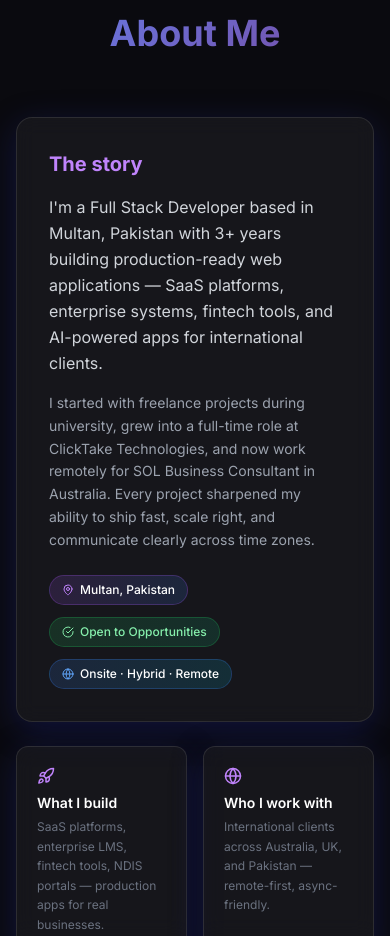
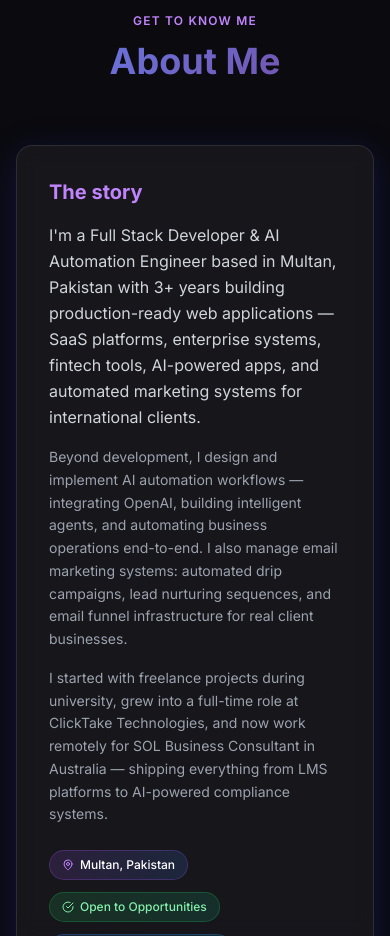
Before and after one commit to aliahmad-qari/muhammad-ali-ahmad-portfolio, a Next.js app: page / in a window 390 px wide. Shown: the part 1064-2000 px from the top of the page. Built offline with nearby package versions, Linux system fonts and the light colour scheme.

Commit message:
update the design and text

```diff
--- a/app/components/About.tsx
+++ b/app/components/About.tsx
@@ -1,9 +1,11 @@
 'use client'
-import { MapPin, Globe, CheckCircle, Rocket, Coffee, Heart } from 'lucide-react'
+import { MapPin, Globe, CheckCircle, Rocket, Coffee, Heart, Bot, Mail } from 'lucide-react'
 import { useIntersectionObserver } from '../hooks/useIntersectionObserver'
 
 const highlights = [
   { icon: <Rocket size={18} />, title: 'What I build', desc: 'SaaS platforms, enterprise LMS, fintech tools, NDIS portals — production apps for real businesses.' },
+  { icon: <Bot size={18} />, title: 'AI & Automation', desc: 'AI agents, OpenAI integrations, n8n/Make workflows, and intelligent business automation pipelines.' },
+  { icon: <Mail size={18} />, title: 'Email Marketing', desc: 'Automated email campaigns, drip sequences, list management, and marketing funnel systems.' },
   { icon: <Globe size={18} />, title: 'Who I work with', desc: 'International clients across Australia, UK, and Pakistan — remote-first, async-friendly.' },
   { icon: <Coffee size={18} />, title: 'How I work', desc: 'Clean architecture, CI/CD, proper docs. I treat your codebase like I\'ll maintain it forever.' },
   { icon: <Heart size={18} />, title: 'What drives me', desc: 'I get the most satisfaction shipping something real that solves a real problem — not just demos.' },
@@ -13,6 +15,7 @@ const coreStack = [
   { label: 'React / Next.js', level: 95 },
   { label: 'Node.js / Express', level: 92 },
   { label: 'MongoDB / SQL', level: 88 },
+  { label: 'AI Integration & Automation', level: 85 },
   { label: 'TypeScript', level: 85 },
   { label: 'AWS / DevOps', level: 75 },
 ]
@@ -35,10 +38,13 @@ export default function About() {
             <div className="glass p-8 rounded-2xl">
               <h3 className="text-xl font-bold mb-4 text-purple-400">The story</h3>
               <p className="text-gray-300 leading-relaxed text-base mb-4">
-                I'm a Full Stack Developer based in Multan, Pakistan with 3+ years building production-ready web applications — SaaS platforms, enterprise systems, fintech tools, and AI-powered apps for international clients.
+                I'm a Full Stack Developer & AI Automation Engineer based in Multan, Pakistan with 3+ years building production-ready web applications — SaaS platforms, enterprise systems, fintech tools, AI-powered apps, and automated marketing systems for international clients.
+              </p>
+              <p className="text-gray-400 leading-relaxed text-sm mb-4">
+                Beyond development, I design and implement AI automation workflows — integrating OpenAI, building intelligent agents, and automating business operations end-to-end. I also manage email marketing systems: automated drip campaigns, lead nurturing sequences, and email funnel infrastructure for real client businesses.
               </p>
               <p className="text-gray-400 leading-relaxed text-sm">
-                I started with freelance projects during university, grew into a full-time role at ClickTake Technologies, and now work remotely for SOL Business Consultant in Australia. Every project sharpened my ability to ship fast, scale right, and communicate clearly across time zones.
+                I started with freelance projects during university, grew into a full-time role at ClickTake Technologies, and now work remotely for SOL Business Consultant in Australia — shipping everything from LMS platforms to AI-powered compliance systems.
               </p>
 
               <div className="flex flex-wrap gap-3 mt-6">
@@ -54,11 +60,23 @@ export default function About() {
               </div>
             </div>
 
-            {/* 4 personality highlights */}
+            {/* 6 personality highlights in 3×2 grid */}
             <div className="grid grid-cols-2 gap-4">
               {highlights.map((h, i) => (
-                <div key={i} className="glass p-5 rounded-xl group hover:bg-purple-500/5 transition-colors animate-on-scroll" style={{ animationDelay: `${i * 0.08}s` }}>
-                  <div className="text-purple-400 mb-2 group-hover:text-cyan-400 transition-colors">{h.icon}</div>
+                <div
+                  key={i}
+                  className={`glass p-5 rounded-xl group hover:bg-purple-500/5 transition-colors animate-on-scroll ${
+                    i === 1 ? 'border border-cyan-500/20 hover:border-cyan-500/40' :
+                    i === 2 ? 'border border-pink-500/20 hover:border-pink-500/40' :
+                    'border border-white/5'
+                  }`}
+                  style={{ animationDelay: `${i * 0.08}s` }}
+                >
+                  <div className={`mb-2 transition-colors ${
+                    i === 1 ? 'text-cyan-400 group-hover:text-cyan-300' :
+                    i === 2 ? 'text-pink-400 group-hover:text-pink-300' :
+                    'text-purple-400 group-hover:text-cyan-400'
+                  }`}>{h.icon}</div>
                   <p className="text-sm font-semibold mb-1">{h.title}</p>
                   <p className="text-xs text-gray-500 leading-relaxed">{h.desc}</p>
                 </div>
@@ -88,7 +106,7 @@ export default function About() {
               </div>
             </div>
 
-            {/* What I'm currently doing */}
+            {/* Currently card */}
             <div className="glass p-8 rounded-2xl relative overflow-hidden">
               <div className="absolute top-0 right-0 w-48 h-48 bg-gradient-to-br from-purple-500/15 to-blue-500/15 rounded-full blur-3xl"></div>
               <div className="relative z-10">
@@ -100,10 +118,12 @@ export default function About() {
                   <h3 className="text-sm font-bold text-green-400 uppercase tracking-wider">Currently</h3>
                 </div>
                 <p className="text-gray-300 text-sm leading-relaxed mb-4">
-                  Full Stack Developer at <span className="text-purple-400 font-semibold">SOL Business Consultant</span> (Australia, Remote) — building enterprise LMS, NDIS compliance portals, and AI-powered business automation systems.
+                  Full Stack Developer & AI Automation Engineer at{' '}
+                  <span className="text-purple-400 font-semibold">SOL Business Consultant</span> (Australia, Remote) —
+                  building enterprise LMS, NDIS compliance portals, AI-powered automation systems, and email marketing pipelines.
                 </p>
                 <div className="flex flex-wrap gap-2">
-                  {['React.js', 'Next.js', 'Node.js', 'MongoDB', 'AWS', 'Tailwind CSS'].map((t) => (
+                  {['React.js', 'Next.js', 'Node.js', 'MongoDB', 'OpenAI', 'n8n', 'Email Marketing', 'AWS'].map((t) => (
                     <span key={t} className="px-2.5 py-1 bg-purple-500/10 border border-purple-500/20 rounded-full text-xs text-gray-300">
                       {t}
                     </span>
--- a/app/components/Hero.tsx
+++ b/app/components/Hero.tsx
@@ -61,7 +61,7 @@ export default function Hero() {
             </h1>
 
             <p className="text-lg text-gray-300 mb-3 animate-fadeIn" style={{ animationDelay: '0.6s', opacity: 0, animationFillMode: 'forwards' }}>
-              Building <span className="gradient-text font-semibold">Scalable Web & SaaS Applications</span> for international clients — React, Next.js, Node.js & MongoDB.
+              Building <span className="gradient-text font-semibold">Scalable Web & SaaS Applications</span> — and shipping <span className="text-cyan-400 font-semibold">AI Automation</span> & <span className="text-pink-400 font-semibold">Email Marketing</span> systems for international clients.
             </p>
 
             <div className="flex items-center gap-2 mb-8 text-gray-500 text-sm animate-fadeIn" style={{ animationDelay: '0.7s', opacity: 0, animationFillMode: 'forwards' }}>
--- a/app/components/Services.tsx
+++ b/app/components/Services.tsx
@@ -1,15 +1,80 @@
 'use client'
-import { Monitor, LayoutDashboard, Server, Bot, CreditCard, Settings2, Layers } from 'lucide-react'
+import { Monitor, LayoutDashboard, Server, Bot, CreditCard, Settings2, Layers, Mail, Workflow, BrainCircuit } from 'lucide-react'
 import { useIntersectionObserver } from '../hooks/useIntersectionObserver'
 
 const services = [
-  { icon: <Monitor size={32} />, title: 'Full Stack Development', desc: 'End-to-end web applications using React.js, Next.js, Node.js, Express.js, and MongoDB.', color: 'from-blue-500 to-cyan-500', iconColor: 'text-blue-400' },
-  { icon: <Layers size={32} />, title: 'SaaS Platforms', desc: 'Multi-tenant SaaS systems with subscription management, role-based access, and scalable architecture.', color: 'from-purple-500 to-pink-500', iconColor: 'text-purple-400' },
-  { icon: <LayoutDashboard size={32} />, title: 'Admin Dashboards', desc: 'Feature-rich admin panels with real-time data, analytics, charts, and user management.', color: 'from-green-500 to-emerald-500', iconColor: 'text-green-400' },
-  { icon: <Server size={32} />, title: 'REST APIs', desc: 'Secure, scalable, and well-documented REST APIs with JWT authentication and rate limiting.', color: 'from-orange-500 to-red-500', iconColor: 'text-orange-400' },
-  { icon: <Bot size={32} />, title: 'AI Integration', desc: 'Integrating AI/ML APIs, OpenAI, chatbots, and intelligent automation into web applications.', color: 'from-cyan-500 to-blue-500', iconColor: 'text-cyan-400' },
-  { icon: <CreditCard size={32} />, title: 'Payment Gateway Integration', desc: 'Stripe, PayPal, PayFast, and custom payment flows with webhooks and subscription billing.', color: 'from-yellow-500 to-orange-500', iconColor: 'text-yellow-400' },
-  { icon: <Settings2 size={32} />, title: 'Business Automation Systems', desc: 'Custom automation workflows, CRM integrations, and business process digitization.', color: 'from-indigo-500 to-purple-500', iconColor: 'text-indigo-400' },
+  {
+    icon: <Monitor size={32} />,
+    title: 'Full Stack Development',
+    desc: 'End-to-end web applications using React.js, Next.js, Node.js, Express.js, and MongoDB.',
+    color: 'from-blue-500 to-cyan-500',
+    iconColor: 'text-blue-400',
+    tag: null,
+  },
+  {
+    icon: <Layers size={32} />,
+    title: 'SaaS Platforms',
+    desc: 'Multi-tenant SaaS systems with subscription management, role-based access, and scalable architecture.',
+    color: 'from-purple-500 to-pink-500',
+    iconColor: 'text-purple-400',
+    tag: null,
+  },
+  {
+    icon: <BrainCircuit size={32} />,
+    title: 'AI Integration',
+    desc: 'OpenAI GPT, Claude, Gemini integrations — AI chatbots, document intelligence, smart search, and AI-powered features built directly into your web apps.',
+    color: 'from-violet-500 to-purple-500',
+    iconColor: 'text-violet-400',
+    tag: 'New',
+  },
+  {
+    icon: <Workflow size={32} />,
+    title: 'AI Automation Workflows',
+    desc: 'End-to-end business automation using n8n, Make (Integromat), and custom pipelines — inbox triage, report generation, data processing, and workflow orchestration.',
+    color: 'from-cyan-500 to-teal-500',
+    iconColor: 'text-cyan-400',
+    tag: 'New',
+  },
+  {
+    icon: <Mail size={32} />,
+    title: 'Email Marketing Systems',
+    desc: 'Automated drip campaigns, lead nurturing sequences, list segmentation, broadcast management, and full email funnel infrastructure for client businesses.',
+    color: 'from-pink-500 to-rose-500',
+    iconColor: 'text-pink-400',
+    tag: 'New',
+  },
+  {
+    icon: <LayoutDashboard size={32} />,
+    title: 'Admin Dashboards',
+    desc: 'Feature-rich admin panels with real-time data, analytics, charts, and user management.',
+    color: 'from-green-500 to-emerald-500',
+    iconColor: 'text-green-400',
+    tag: null,
+  },
+  {
+    icon: <Server size={32} />,
+    title: 'REST APIs',
+    desc: 'Secure, scalable, and well-documented REST APIs with JWT authentication and rate limiting.',
+    color: 'from-orange-500 to-red-500',
+    iconColor: 'text-orange-400',
+    tag: null,
+  },
+  {
+    icon: <CreditCard size={32} />,
+    title: 'Payment Gateway Integration',
+    desc: 'Stripe, PayPal, PayFast, and custom payment flows with webhooks and subscription billing.',
+    color: 'from-yellow-500 to-orange-500',
+    iconColor: 'text-yellow-400',
+    tag: null,
+  },
+  {
+    icon: <Settings2 size={32} />,
+    title: 'Business Automation Systems',
+    desc: 'Custom automation workflows, CRM integrations, and business process digitization.',
+    color: 'from-indigo-500 to-purple-500',
+    iconColor: 'text-indigo-400',
+    tag: null,
+  },
 ]
 
 export default function Services() {
@@ -21,7 +86,7 @@ export default function Services() {
         <div className="mb-16 animate-on-scroll">
           <p className="text-center text-xs font-semibold uppercase tracking-widest text-purple-400 mb-3">What I offer</p>
           <h2 className="text-4xl md:text-5xl font-bold text-center gradient-text">Services I Provide</h2>
-          <p className="text-center text-gray-400 mt-3 text-sm">Comprehensive development services for modern businesses</p>
+          <p className="text-center text-gray-400 mt-3 text-sm">Full-stack development · AI automation · Email marketing — all under one roof</p>
         </div>
 
         <div className="grid md:grid-cols-2 lg:grid-cols-3 gap-6">
@@ -29,11 +94,18 @@ export default function Services() {
             <div
               key={index}
               className="glass p-6 rounded-2xl hover-lift animate-on-scroll group relative overflow-hidden"
-              style={{ animationDelay: `${index * 0.08}s` }}
+              style={{ animationDelay: `${index * 0.07}s` }}
             >
               <div className={`absolute inset-0 bg-gradient-to-br ${service.color} opacity-0 group-hover:opacity-10 transition-opacity duration-500`}></div>
               <div className="relative z-10">
-                <div className={`${service.iconColor} mb-4 transition-colors duration-300`}>{service.icon}</div>
+                <div className="flex items-start justify-between mb-4">
+                  <div className={`${service.iconColor} transition-colors duration-300`}>{service.icon}</div>
+                  {service.tag && (
+                    <span className="px-2 py-0.5 text-[10px] font-bold uppercase tracking-wider rounded-full bg-gradient-to-r from-cyan-500/20 to-violet-500/20 border border-cyan-500/30 text-cyan-300">
+                      {service.tag}
+                    </span>
+                  )}
+                </div>
                 <h3 className="text-lg font-bold mb-2 group-hover:text-purple-400 transition-colors">{service.title}</h3>
                 <p className="text-gray-400 text-sm leading-relaxed">{service.desc}</p>
               </div>
--- a/app/components/Skills.tsx
+++ b/app/components/Skills.tsx
@@ -1,5 +1,5 @@
 'use client'
-import { Code, Server, Database, CreditCard, Cloud } from 'lucide-react'
+import { Code, Server, Database, CreditCard, Cloud, BrainCircuit } from 'lucide-react'
 import { useIntersectionObserver } from '../hooks/useIntersectionObserver'
 
 const skillCategories = [
@@ -10,6 +10,7 @@ const skillCategories = [
     iconColor: 'text-blue-400',
     core: ['React.js', 'Next.js', 'TypeScript', 'Tailwind CSS'],
     more: ['JavaScript (ES6+)', 'HTML5', 'CSS3', 'Bootstrap', 'Responsive Design', 'Redux'],
+    badge: null,
   },
   {
     icon: <Server size={24} />,
@@ -18,6 +19,16 @@ const skillCategories = [
     iconColor: 'text-purple-400',
     core: ['Node.js', 'Express.js', 'REST APIs', 'JWT Auth'],
     more: ['GraphQL', 'WebSockets', 'Microservices', 'Serverless', 'bcrypt', 'PHP', 'Laravel'],
+    badge: null,
+  },
+  {
+    icon: <BrainCircuit size={24} />,
+    title: 'AI & Automation',
+    color: 'from-violet-500 to-cyan-500',
+    iconColor: 'text-violet-400',
+    core: ['OpenAI API', 'n8n', 'Make (Integromat)', 'AI Agents'],
+    more: ['LangChain', 'Email Marketing', 'Drip Campaigns', 'Webhook Automation', 'Chatbots', 'Prompt Engineering', 'Document AI'],
+    badge: 'Featured',
   },
   {
     icon: <Database size={24} />,
@@ -26,6 +37,7 @@ const skillCategories = [
     iconColor: 'text-green-400',
     core: ['MongoDB', 'PostgreSQL', 'MySQL', 'Redis'],
     more: ['Mongoose', 'Firebase', 'Database Design', 'Query Optimization', 'ORM/ODM'],
+    badge: null,
   },
   {
     icon: <CreditCard size={24} />,
@@ -34,6 +46,7 @@ const skillCategories = [
     iconColor: 'text-orange-400',
     core: ['Stripe', 'PayPal', 'OAuth', 'PayFast'],
     more: ['Webhooks', 'Subscription Billing', 'Third-party APIs', 'API Design'],
+    badge: null,
   },
   {
     icon: <Cloud size={24} />,
@@ -42,6 +55,7 @@ const skillCategories = [
     iconColor: 'text-indigo-400',
     core: ['AWS', 'Vercel', 'Docker', 'Git / GitHub'],
     more: ['AWS Lambda', 'Render', 'MongoDB Atlas', 'Clever Cloud', 'Postman', 'Figma'],
+    badge: null,
   },
 ]
 
@@ -55,27 +69,43 @@ export default function Skills() {
         <div className="mb-16 animate-on-scroll">
           <p className="text-center text-xs font-semibold uppercase tracking-widest text-purple-400 mb-3">My toolkit</p>
           <h2 className="text-4xl md:text-5xl font-bold text-center gradient-text">Technical Skills</h2>
-          <p className="text-center text-gray-400 mt-3 text-sm">Technologies I work with daily</p>
+          <p className="text-center text-gray-400 mt-3 text-sm">Full-stack development · AI automation · Email marketing</p>
         </div>
 
         <div className="grid md:grid-cols-2 lg:grid-cols-3 gap-6">
           {skillCategories.map((category, index) => (
             <div
               key={index}
-              className="glass p-6 rounded-2xl hover-lift animate-on-scroll group relative overflow-hidden flex flex-col"
+              className={`glass p-6 rounded-2xl hover-lift animate-on-scroll group relative overflow-hidden flex flex-col ${
+                category.badge === 'Featured'
+                  ? 'border border-violet-500/30 hover:border-violet-500/50'
+                  : 'border border-white/5'
+              }`}
               style={{ animationDelay: `${index * 0.08}s` }}
             >
               {/* Hover background glow */}
               <div className={`absolute inset-0 bg-gradient-to-br ${category.color} opacity-0 group-hover:opacity-[0.07] transition-opacity duration-500`}></div>
 
+              {/* Featured card subtle top glow */}
+              {category.badge === 'Featured' && (
+                <div className="absolute top-0 left-0 right-0 h-px bg-gradient-to-r from-transparent via-violet-500/60 to-transparent"></div>
+              )}
+
               <div className="relative z-10 flex flex-col flex-1">
                 {/* Header */}
-                <div className="flex items-center gap-3 mb-5">
-                  <div className={`p-2.5 rounded-xl bg-gradient-to-br ${category.color} bg-opacity-10 relative overflow-hidden`}>
-                    <div className={`absolute inset-0 bg-gradient-to-br ${category.color} opacity-15`}></div>
-                    <span className={`relative z-10 ${category.iconColor}`}>{category.icon}</span>
+                <div className="flex items-center justify-between mb-5">
+                  <div className="flex items-center gap-3">
+                    <div className={`p-2.5 rounded-xl relative overflow-hidden`}>
+                      <div className={`absolute inset-0 bg-gradient-to-br ${category.color} opacity-15`}></div>
+                      <span className={`relative z-10 ${category.iconColor}`}>{category.icon}</span>
+                    </div>
+                    <h3 className="text-base font-bold group-hover:text-purple-400 transition-colors">{category.title}</h3>
                   </div>
-                  <h3 className="text-base font-bold group-hover:text-purple-400 transition-colors">{category.title}</h3>
+                  {category.badge && (
+                    <span className="px-2 py-0.5 text-[10px] font-bold uppercase tracking-wider rounded-full bg-gradient-to-r from-violet-500/20 to-cyan-500/20 border border-violet-500/30 text-violet-300">
+                      {category.badge}
+                    </span>
+                  )}
                 </div>
 
                 {/* Core skills — prominent */}
@@ -85,8 +115,7 @@ export default function Skills() {
                     {category.core.map((skill, idx) => (
                       <span
                         key={idx}
-                        className={`px-3 py-1.5 rounded-lg text-xs font-semibold bg-gradient-to-r ${category.color} bg-opacity-10 text-white border border-white/10 hover:border-white/20 transition-all cursor-default`}
-                        style={{ background: 'rgba(255,255,255,0.06)' }}
+                        className="px-3 py-1.5 rounded-lg text-xs font-semibold bg-white/[0.06] text-white border border-white/10 hover:border-white/20 transition-all cursor-default"
                       >
                         {skill}
                       </span>
```
Also changed, not shown: app/components/WhyHireMe.tsx (+37 -8 lines), app/components/Workflow.tsx (+14 -8 lines).
